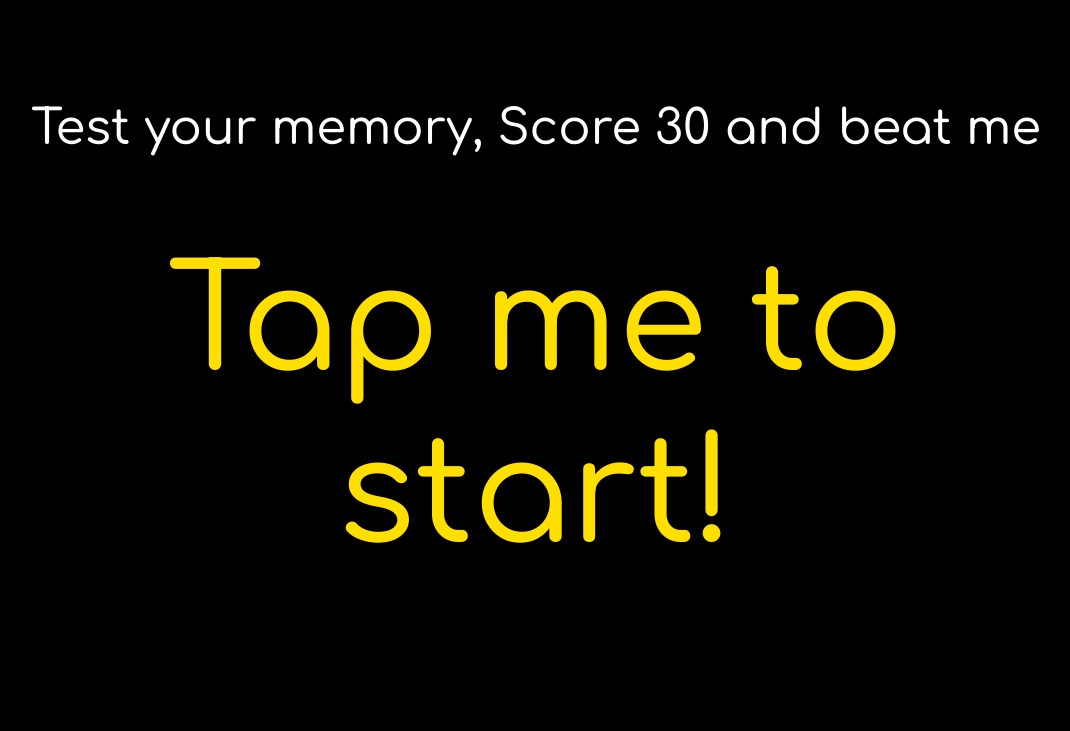
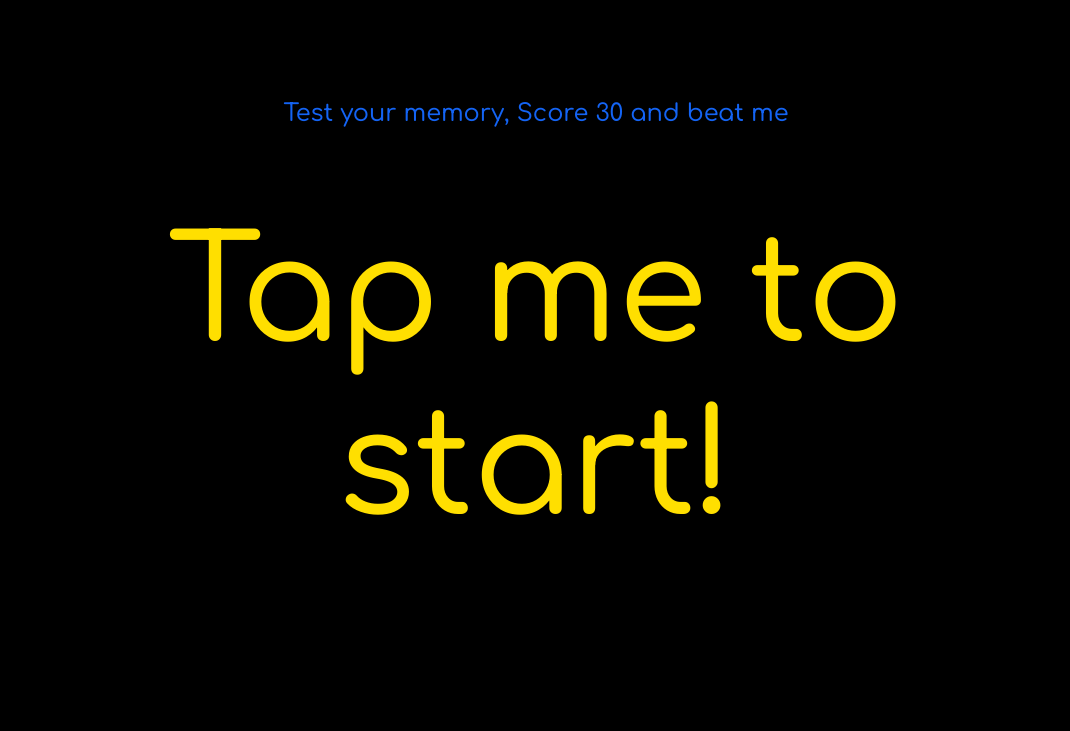
Before and after one commit to foadhussain/simons, a plain HTML site: page index.html in a window 1280 px wide. Shown: the top 731 px of the page, without its empty margins (104-1174 px from the left). Drawn offline with nearby package versions, Linux system fonts and the light colour scheme.

Commit message:
Update style.css

```diff
--- a/style.css
+++ b/style.css
@@ -24,9 +24,9 @@ h2{
 
 h4{
 	font-family: 'Comfortaa', cursive;
-	color: #FFF;
-	font-size:3rem;
+	color: #1464F4 ;
 	text-align: center;
+
 }
 
 .button{
```
